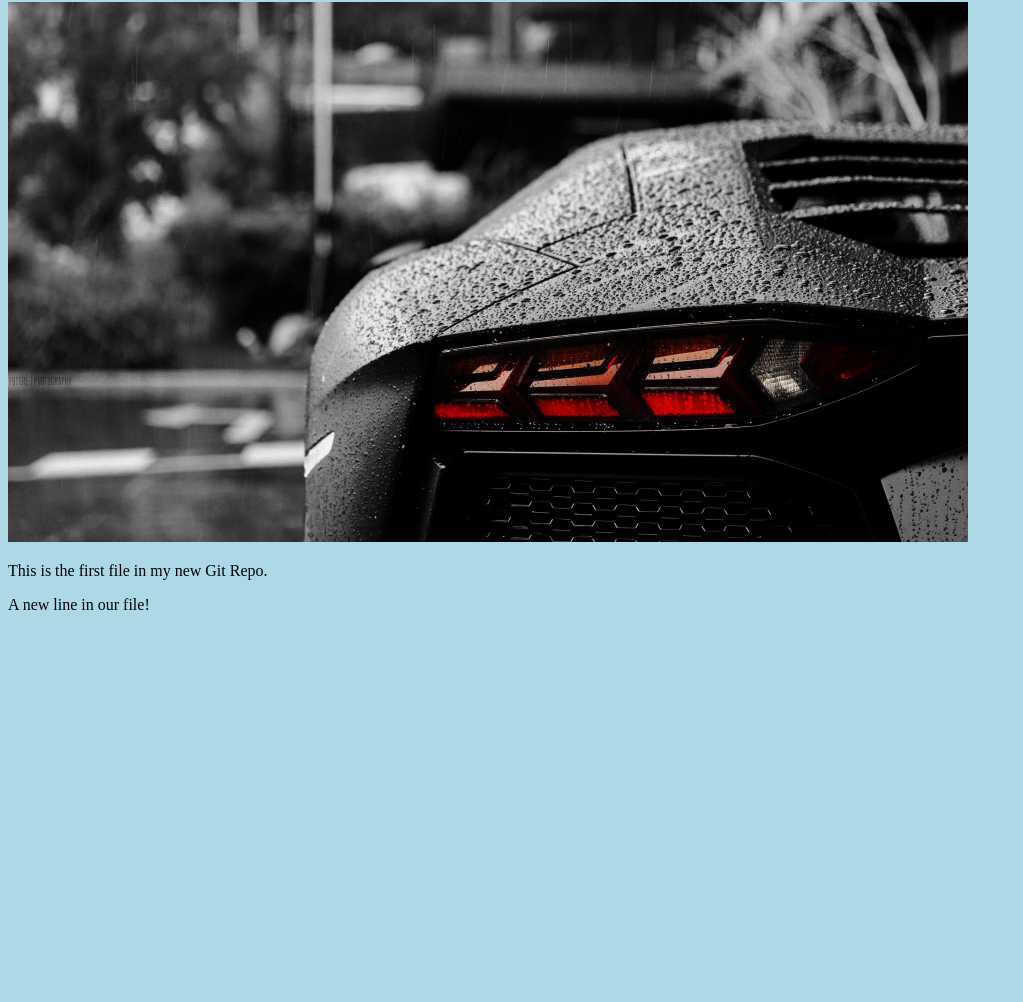
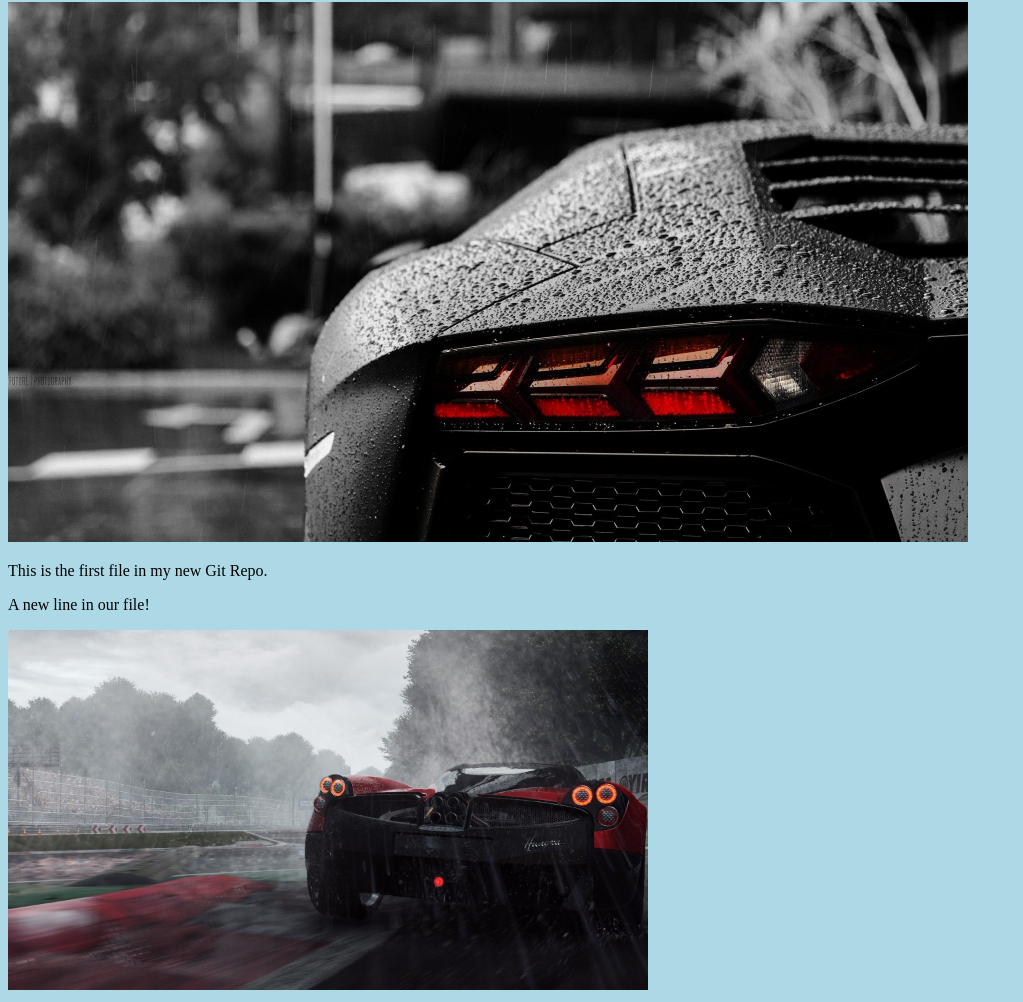
Before and after one commit to Fenil-Patel-09/hello-world, a plain HTML site: page index.html in a window 1280 px wide. Shown: the part 78-1080 px from the top of the page, without its empty margins (0-1023 px from the left). Before the commit the page ends 800 px from the top, so only its background shows below. Drawn offline with Linux system fonts and the light colour scheme.

Commit message:
Added a 2nd image

```diff
--- a/index.html
+++ b/index.html
@@ -12,7 +12,7 @@
     <div><img src="image1.jpg" alt="Hello World from Space" style="width:100%;max-width:960px"></div>
     <p>This is the first file in my new Git Repo.</p>
     <p>A new line in our file!</p>
-
+    <div><img src="image2.jpg" alt="Hello Git" style="width:100%;max-width:640px"></div>
 </body>
 
 </html>
```
Also changed, not shown: image2.jpg (added).
